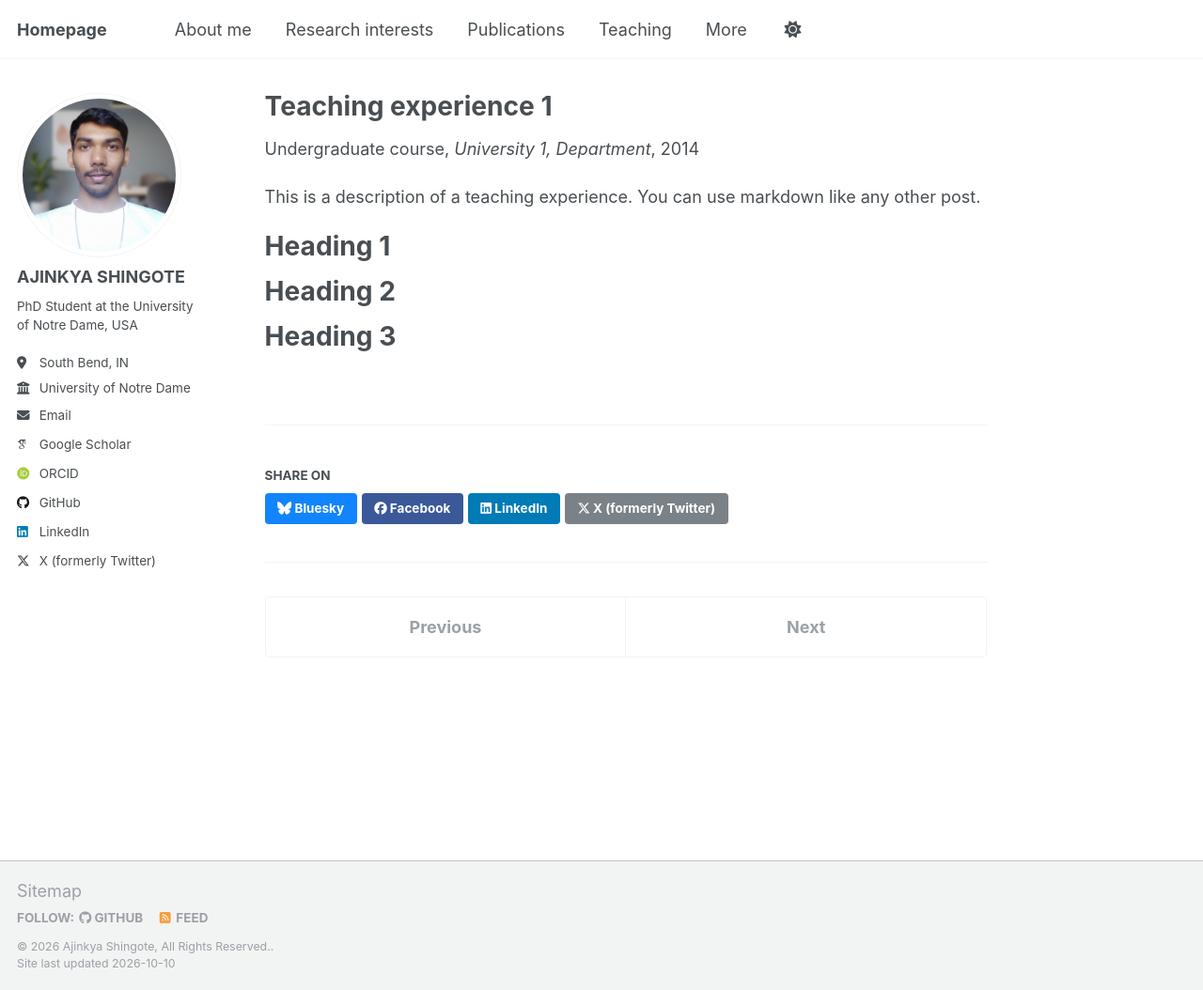
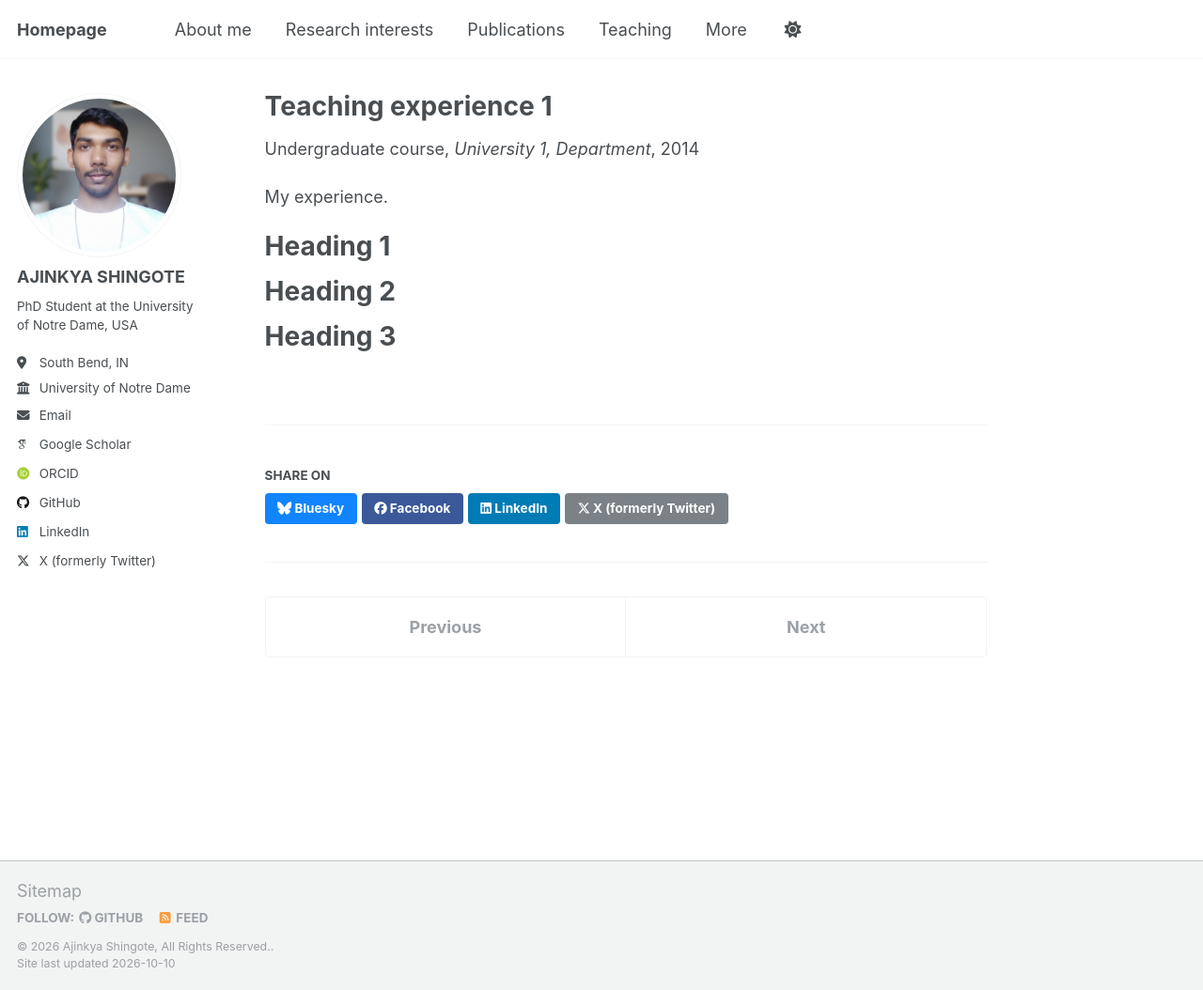
Before and after one commit to ajinkya-ss/ajinkya-ss, a Jekyll site: the page built from _teaching/2014-spring-teaching-1.md, in a window 1280 px wide and 1054 px high. Shown: the whole window at 94% size. Built offline with Jekyll 4.4.1, drawn with Linux system fonts in a browser that asks for light colours; some web fonts are replaced; a script that is not in the unit is left out.

Commit message:
teaching updates

```diff
--- a/_teaching/2014-spring-teaching-1.md
+++ b/_teaching/2014-spring-teaching-1.md
@@ -8,7 +8,7 @@ date: 2014-01-01
 location: "City, Country"
 ---
 
-This is a description of a teaching experience. You can use markdown like any other post.
+My experience.
 
 Heading 1
 ======
```
